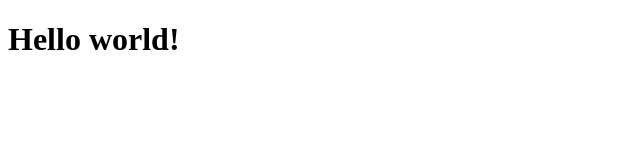
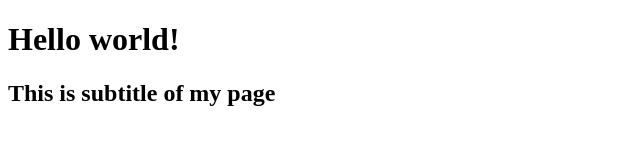
Before and after one commit to SardorIbodov/course-L1, a plain HTML site: page index.html in a window 1280 px wide. Shown: the whole page, without its empty margins (0-640 px from the left). Drawn offline with Linux system fonts and the light colour scheme.

Commit message:
created subtitle

```diff
--- a/index.html
+++ b/index.html
@@ -8,5 +8,6 @@
   </head>
   <body>
     <h1>Hello world!</h1>
+    <h2>This is subtitle of my page</h2>
   </body>
 </html>
```
